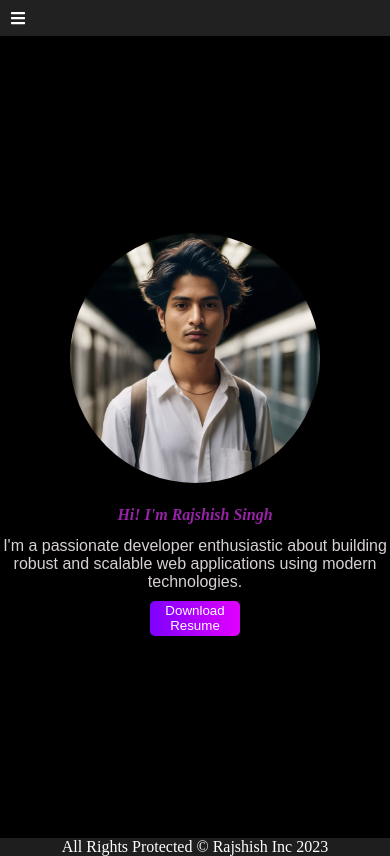
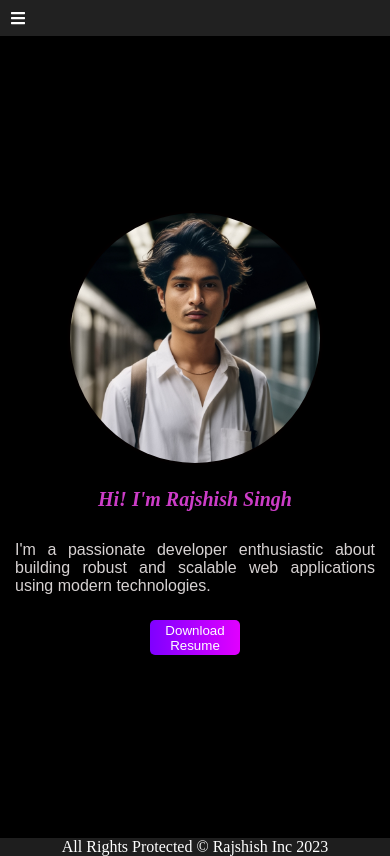
Before and after one commit to iamxerrycan/portfolio, a React (Create React App) app: page / in a window 390 px wide. Built offline with nearby package versions, Linux system fonts and the light colour scheme.

Commit message:
minur bug fix

```diff
--- a/src/component/home/Home.css
+++ b/src/component/home/Home.css
@@ -42,7 +42,7 @@
 }
 
 .heading-raj {
-  color: #9623a5;
+  color: #cd3dc8;
   font-style: italic;
   font-weight: bold;
   font-size: x-large;
@@ -51,6 +51,7 @@
   font-size: 20px;
   background-color: #000000;
 }
+
 
 .text-container{
  display: flex;
@@ -64,6 +65,7 @@
   text-align: center;
   font-family: sans-serif;
 }
+
 
 /* .container-home button {
   width: 100%;
@@ -83,8 +85,7 @@
   }
 
   .heading-raj {
-    font-size: 16px;
-    padding: 8px;
+    font-size: 20px;
   }
 }
 
@@ -104,6 +105,11 @@
   .developer-image {
     height: 250px;
     width: 250px;
+  }
+
+  .text-container p{
+    padding: 15px;
+    text-align: justify;
   }
 
   .homebuttonres {
--- a/src/component/skill/Skill.css
+++ b/src/component/skill/Skill.css
@@ -157,7 +157,7 @@
   }
   .logo-with-para{
     display: flex;
-    flex-direction: column;
+    flex-direction: row;
   }
 
   .column , .headpara, .small-logo-line{
```
